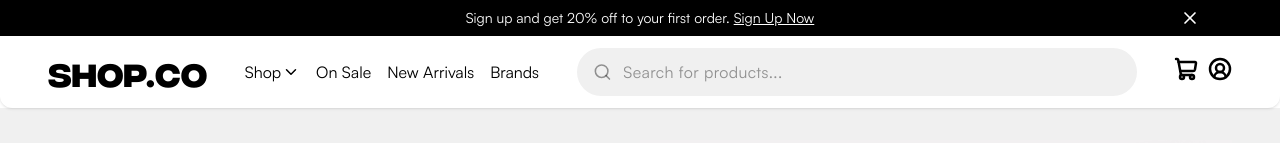
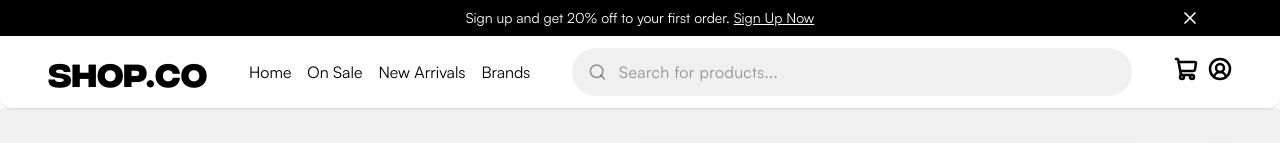
Before and after one commit to 01mehran/shopverse, a React (Vite) app: page / in a window 1280 px wide. Shown: the top 143 px of the page. Built offline with nearby package versions, Linux system fonts and the light colour scheme; no server answers; the database is empty.

Commit message:
refactor(header-navigation): update shop to home

```diff
--- a/src/shared/components/header/HeaderNavigation.tsx
+++ b/src/shared/components/header/HeaderNavigation.tsx
@@ -7,9 +7,6 @@ import { useUiStore } from "@/stores/useUiStore";
 // Types;
 import type { VariantProps } from "@/shared/types/types";
 
-// Icons;
-import { ChevronDown } from "lucide-react";
-
 export default function HeaderNavigation({
   variant = "desktop",
 }: VariantProps) {
@@ -17,7 +14,7 @@ export default function HeaderNavigation({
   const handleCloseSidebar = useUiStore((state) => state.handleCloseSidebar);
 
   const links = [
-    { title: "Shop", href: "/#hero" },
+    { title: "Home", href: "/#hero" },
     { title: "On Sale", href: "/#top-selling" },
     { title: "New Arrivals", href: "/#new-arrivals" },
     { title: "Brands", href: "/#brands" },
@@ -42,12 +39,6 @@ export default function HeaderNavigation({
           >
             <Link to={link.href} className="flex items-center gap-px">
               {link.title}
-
-              {link.title === "Shop" && (
-                <span>
-                  <ChevronDown size={18} />
-                </span>
-              )}
             </Link>
           </li>
         ))}
```
